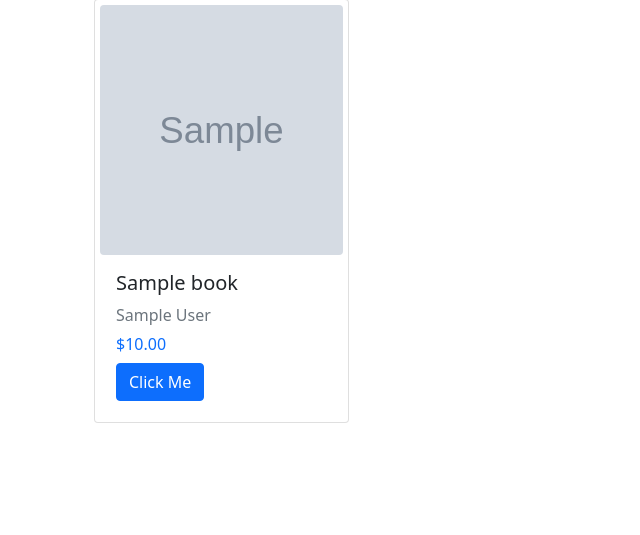
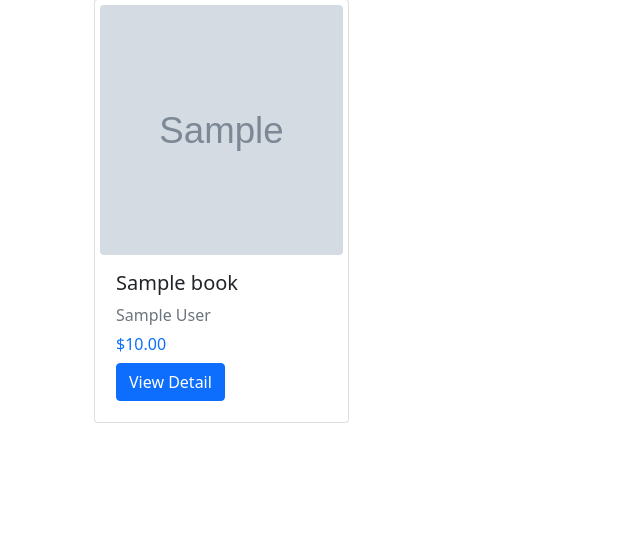
Before and after one commit to SoeukBondol-ai/book-inventory-project, a Django app: template book_inventory/templates/book/book_detail.html in a window 1280 px wide. Shown: the part 684-1219 px from the top of the page, without its empty margins (0-640 px from the left). Run offline with Django 5.2, Linux system fonts and the light colour scheme; the template is opened without the code that fills it: values that come from a table or form of the project are taken from there, others are empty; tables that the repository leaves empty hold one stand-in row (values such as "Sample post"); grey boxes marked "Sample" are stand-in pictures; some libraries are stand-ins or nearby versions.

Commit message:
Change from click me to view detail

```diff
--- a/book_inventory/templates/book/book_detail.html
+++ b/book_inventory/templates/book/book_detail.html
@@ -100,7 +100,7 @@
                             <h6 class="text-primary">${{ related_book.price }}</h6>
                             <!-- <a href="{% url 'book_detail' related_book.id %}"
                                class="stretched-link"></a> -->
-                            <a href="{% url 'book_detail' related_book.id %}" class="btn btn-primary stretched-link">Click Me</a>
+                            <a href="{% url 'book_detail' related_book.id %}" class="btn btn-primary stretched-link">View Detail</a>
                         </div>
                     </div>
                 </div>
```
